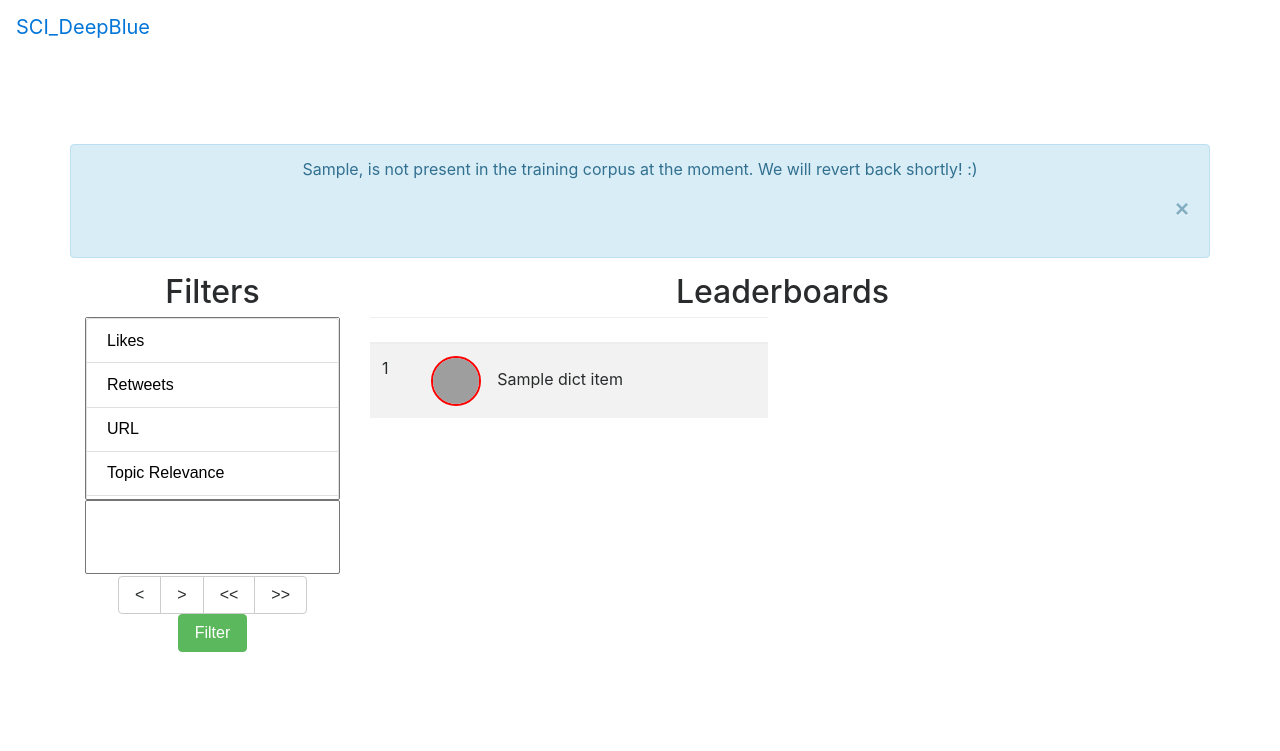
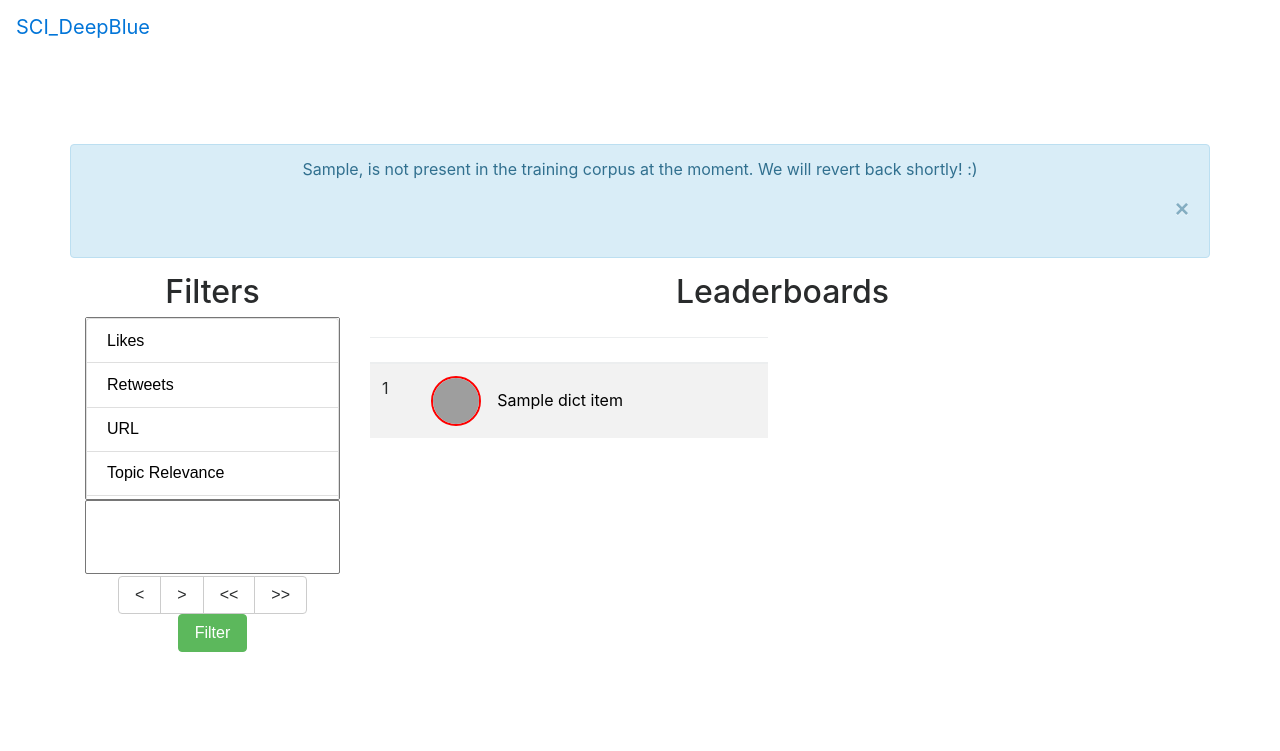
Before and after one commit to dasUtsav/social-champion-identification, a Flask app: template templates/form.html in a window 1280 px wide. Shown: the top 751 px of the page. Run offline with Flask 2, Linux system fonts and the light colour scheme; the template is opened without the code that fills it: most values are stand-ins (such as "Sample title", 1, 10 or a date in 2020); lists and menus that the app fills with data are empty; parts of the project's set-up code (start-up, migrations or seed data) failed here and were passed over; some libraries are stand-ins or nearby versions; grey boxes are pictures that could not be loaded.

Commit message:
Update UI

```diff
--- a/api.py
+++ b/api.py
@@ -136,5 +136,9 @@ def getRank():
 
     return render_template("form.html",final_ranks = final_ranks, pending_topics = pending_topics)
 
+@app.route('/rank/graphs')
+def graphs():
+    return render_template('graphs.html')
+
 if __name__ == '__main__':
     app.run(host='127.0.0.1', port=8000, debug=True)
--- a/static/css/form.css
+++ b/static/css/form.css
@@ -1,4 +1,4 @@
-.leaderboard,{
+.leaderboard, .topic_name{
     margin-top: 20px;
     margin-bottom: 20px;
 }
@@ -9,7 +9,7 @@
     text-align: left;
 }
 
-.leaderboard .profile_image {
+.profile_image {
     border-radius: 50%;
     border: 2px solid red;
     margin-right: 1em;
@@ -23,3 +23,12 @@
 #sbOne, #sbTwo {
     width: 100%;
 }
+
+.leaderboard .links{
+    text-decoration: none;
+    color: black;
+}
+
+.userBox{
+    padding-left: 4em;
+}
--- a/templates/form.html
+++ b/templates/form.html
@@ -57,11 +57,18 @@
 
 
                             {% for dict_item in data['rank_list'] %}
+
                             <tr>
                                 <td>{{dict_item['rank']}}</td>
-                                <td>
-                                    <img class="profile_image" src="https://encrypted-tbn3.gstatic.com/images?q=tbn:ANd9GcTF_erFD1SeUnxEpvFjzBCCDxLvf-wlh9ZuPMqi02qGnyyBtPWdE-3KoH3s"
-                                        height="50em" width="50em" alt="TEST">{{dict_item['name']}}</td>
+
+                                    <td>
+                                        <a href="/rank/graphs" class="links">
+                                            <img class="profile_image" src="https://encrypted-tbn3.gstatic.com/images?q=tbn:ANd9GcTF_erFD1SeUnxEpvFjzBCCDxLvf-wlh9ZuPMqi02qGnyyBtPWdE-3KoH3s"
+                                                height="50em" width="50em" alt="TEST">{{dict_item['name']}}
+                                        </a>
+                                    </td>
+
+
                             </tr>
                             {% endfor %}
                         </tbody>
```
Also changed, not shown: templates/graphs.html (added, +21 -0 lines).
